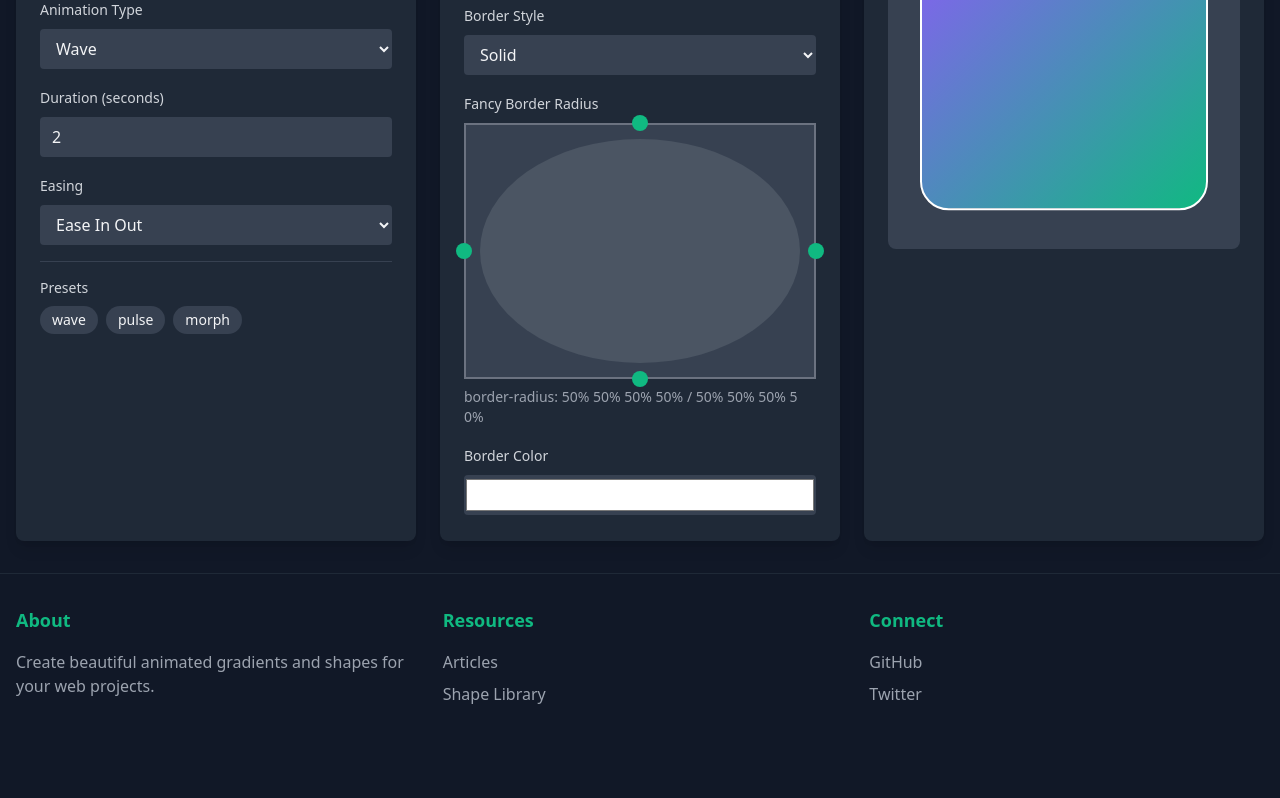
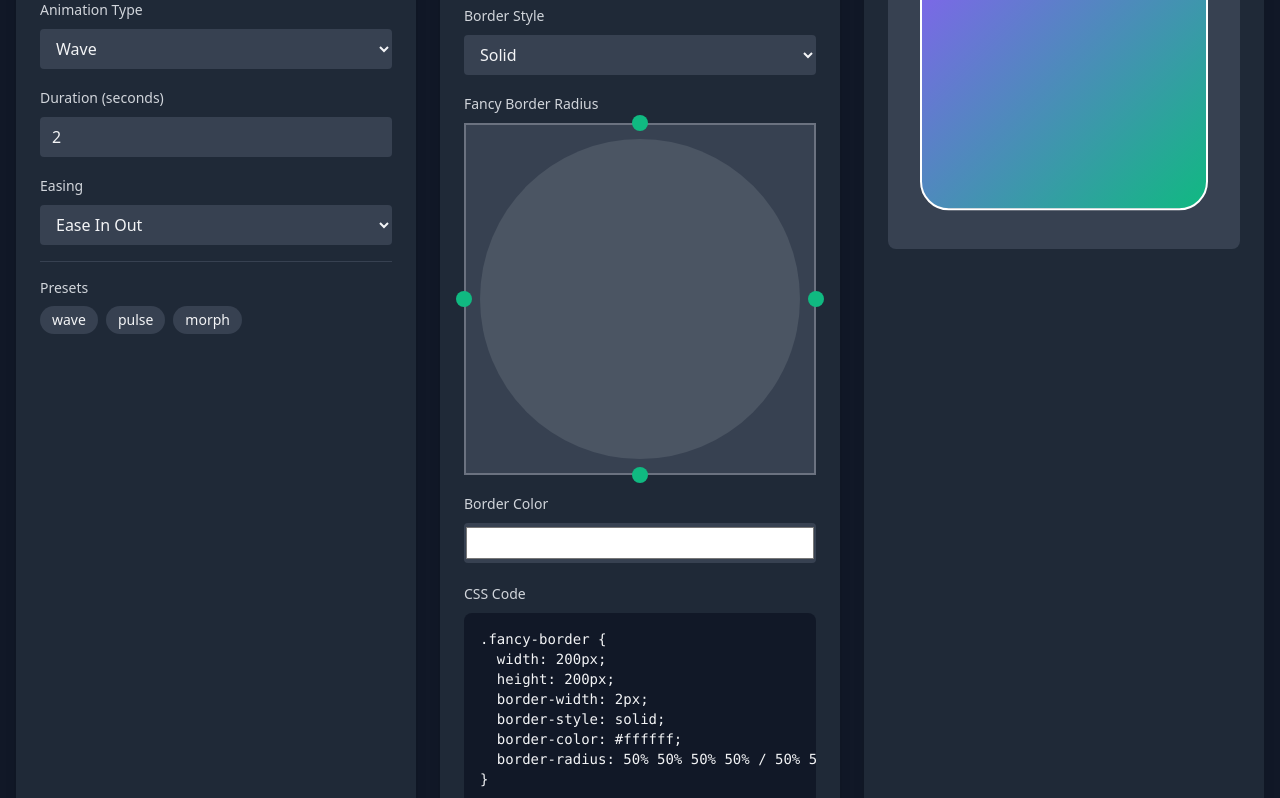
Before and after one commit to developers-fun/COLORCHOREO, a React (Vite) app: page /shapes in a window 1280 px wide. Shown: the part 320-1118 px from the top of the page. Before the commit the page ends 1058 px from the top, so only its background shows below. Built offline with nearby package versions, Linux system fonts and the light colour scheme.

Commit message:
Update BorderControls with CSS code display

```diff
--- a/src/components/BorderControls.jsx
+++ b/src/components/BorderControls.jsx
@@ -54,6 +54,16 @@ function BorderControls({ settings, onUpdate }) {
     }
   }, [isDragging]);
 
+  const cssCode = `
+.fancy-border {
+  width: 200px;
+  height: 200px;
+  border-width: ${settings.borderWidth}px;
+  border-style: ${settings.borderStyle};
+  border-color: ${settings.borderColor};
+  border-radius: ${points.top}% ${100 - points.top}% ${points.bottom}% ${100 - points.bottom}% / ${100 - points.left}% ${100 - points.right}% ${points.right}% ${points.left}%;
+}`.trim();
+
   return (
     <div className="space-y-4">
       <h3 className="text-lg font-medium text-gray-300">Border Settings</h3>
@@ -90,7 +100,7 @@ function BorderControls({ settings, onUpdate }) {
           <label className="text-sm text-gray-300">Fancy Border Radius</label>
           <div
             ref={containerRef}
-            className="h-64 bg-gray-700 rounded relative p-4"
+            className="aspect-square bg-gray-700 rounded relative p-4"
           >
             <div
               className="w-full h-full bg-gray-600"
@@ -131,9 +141,6 @@ function BorderControls({ settings, onUpdate }) {
               onMouseDown={() => handleMouseDown('left')}
             />
           </div>
-          <div className="text-sm text-gray-400 mt-2 break-all">
-            border-radius: {`${points.top}% ${100 - points.top}% ${points.bottom}% ${100 - points.bottom}% / ${100 - points.left}% ${100 - points.right}% ${points.right}% ${points.left}%`}
-          </div>
         </div>
 
         <div className="space-y-2">
@@ -145,6 +152,13 @@ function BorderControls({ settings, onUpdate }) {
             className="w-full h-10 bg-gray-700 rounded"
           />
         </div>
+
+        <div className="space-y-2">
+          <label className="text-sm text-gray-300">CSS Code</label>
+          <pre className="bg-gray-900 p-4 rounded-lg overflow-x-auto text-sm">
+            <code>{cssCode}</code>
+          </pre>
+        </div>
       </div>
     </div>
   );
```
